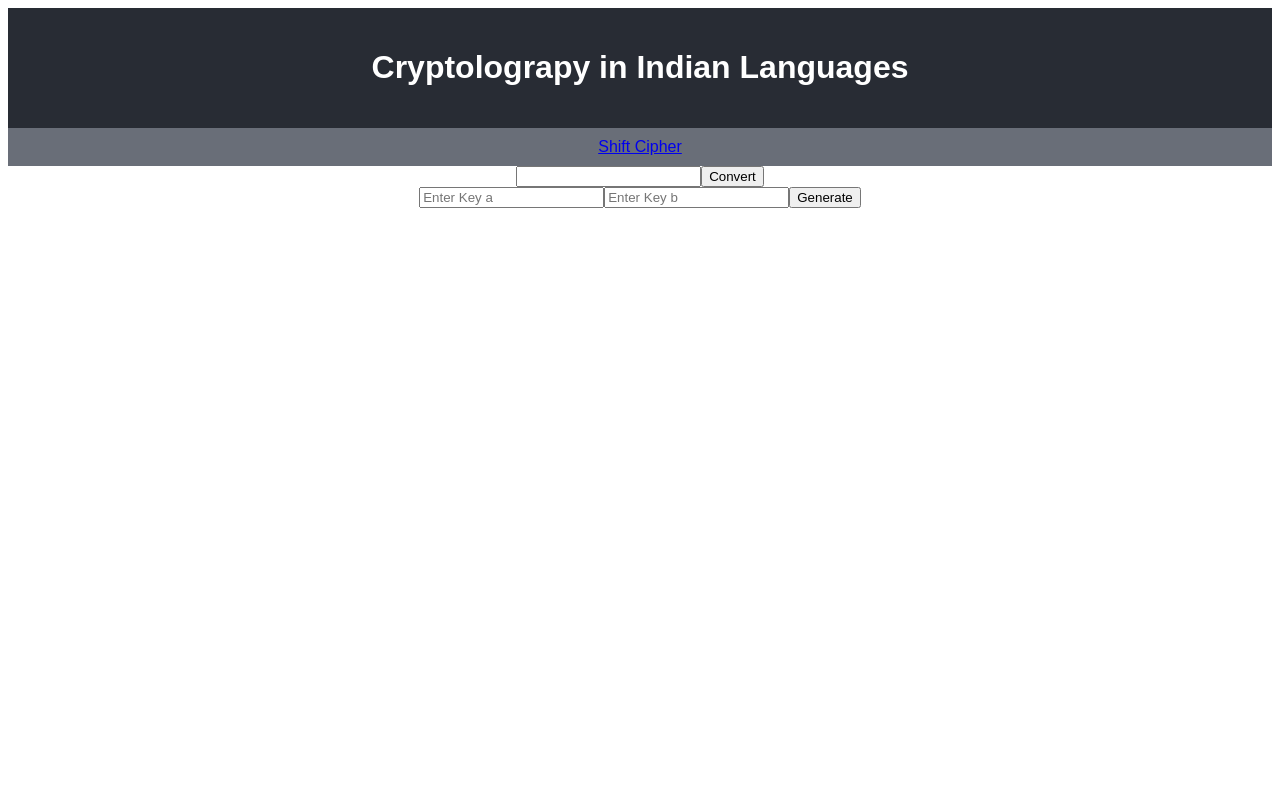
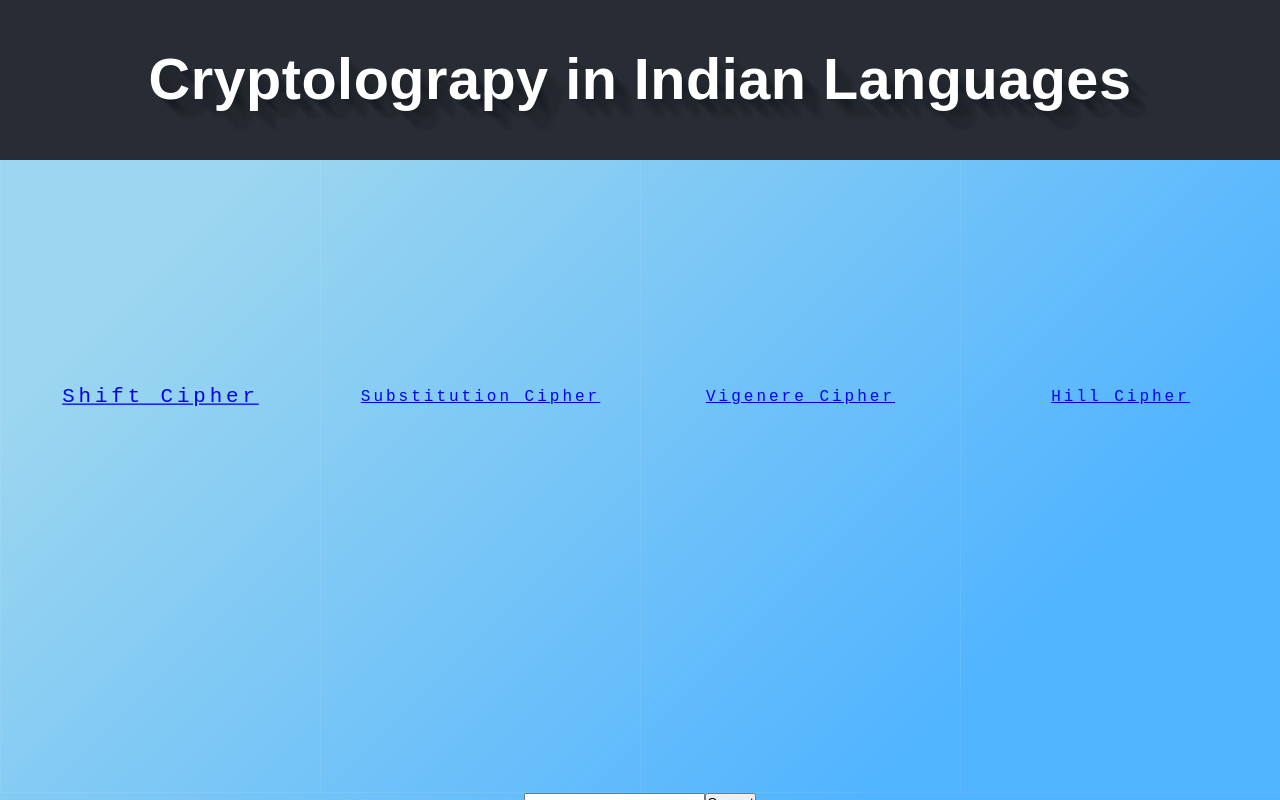
Before and after one commit to Rudragohel/CryptographyInIndianLanguages, a React (Create React App) app: page /shiftCipher in a window 1280 px wide. Built offline with nearby package versions, Linux system fonts and the light colour scheme.

Commit message:
Improved Design and added Navigation

```diff
--- a/src/App.css
+++ b/src/App.css
@@ -1,3 +1,8 @@
+body {
+  padding: 0;
+  margin: 0;
+}
+
 .App {
   text-align: center;
 }
@@ -36,3 +41,146 @@
     transform: rotate(360deg);
   }
 }
+
+body,
+html {
+  overflow-y: auto;
+  overflow-x: hidden;
+  -webkit-overflow-scrolling: touch;
+  height: 100%;
+  min-height: inherit;
+  width: 100%;
+  max-width: 100%;
+  font-size: 1rem;
+  letter-spacing: 0.5px;
+  background: linear-gradient(135deg, #9cd6ef 20%, #51b4ff 80%);
+  color: #fff;
+  text-align: center;
+  font-family: "Roboto Mono", monospace;
+}
+
+* {
+  padding: 0px;
+  margin: 0px;
+}
+
+h1 {
+  font-size: 6em;
+  font-weight: 700 !important;
+  text-shadow: 1px 1px rgba(0, 0, 0, 0.02), 2px 2px rgba(0, 0, 0, 0.02),
+    3px 3px rgba(0, 0, 0, 0.02), 4px 4px rgba(0, 0, 0, 0.02),
+    0.125rem 0.125rem rgba(0, 0, 0, 0.02), 6px 6px rgba(0, 0, 0, 0.02),
+    7px 7px rgba(0, 0, 0, 0.02), 8px 8px rgba(0, 0, 0, 0.02),
+    9px 9px rgba(0, 0, 0, 0.02), 0.3125rem 0.3125rem rgba(0, 0, 0, 0.02),
+    11px 11px rgba(0, 0, 0, 0.02), 12px 12px rgba(0, 0, 0, 0.02),
+    13px 13px rgba(0, 0, 0, 0.02), 14px 14px rgba(0, 0, 0, 0.02),
+    0.625rem 0.625rem rgba(0, 0, 0, 0.02), 16px 16px rgba(0, 0, 0, 0.02),
+    17px 17px rgba(0, 0, 0, 0.02), 18px 18px rgba(0, 0, 0, 0.02),
+    19px 19px rgba(0, 0, 0, 0.02), 1.25rem 1.25rem rgba(0, 0, 0, 0.02);
+}
+
+h4,
+h5 {
+  margin-top: 1em;
+  letter-spacing: 3px;
+}
+
+h1,
+h2,
+h3,
+h4,
+h5,
+h6 {
+  line-height: 100%;
+  font-weight: normal;
+}
+
+p {
+  font-size: 0.875em;
+  margin-bottom: 1em;
+  line-height: 160%;
+}
+
+/* #toggle-alert {
+        position: fixed;
+        z-index: 1000;
+        right: 1.5em;
+        top: 1.5em;
+        display: block;
+        border: 1px solid #fff;
+        padding: 1em 1.8em;
+        font-size: 0.6125em;
+        border-radius: 100em;
+        cursor: pointer;
+        transition: 0.3s ease-out all;
+      } */
+/* #toggle-alert i {
+        margin-right: 0.7em;
+        line-height: 100%;
+        opacity: 0.7;
+        font-size: 1rem;
+      }
+      #toggle-alert:hover {
+        border-color: #ffc371;
+        color: #ffc371;
+      } */
+
+.options {
+  display: table;
+  border-collapse: collapse;
+  width: 100%;
+  height: 99vh;
+  table-layout: fixed;
+}
+.options > .option {
+  position: relative;
+  overflow: hidden;
+  display: table-cell;
+  vertical-align: middle;
+  transform: translate3d(0, 0, 0);
+  transition-property: background;
+  transition-timing-function: cubic-bezier(0.19, 1, 0.22, 1);
+  transition-duration: 0.3s;
+  border: 1px solid rgba(255, 255, 255, 0.07);
+}
+.options > .option > input[type="radio"],
+.options > .option > input[type="checkbox"] {
+  position: absolute;
+  display: none;
+  top: 0;
+  left: 0;
+  width: 100%;
+  height: 100%;
+}
+.options > .option > input[type="radio"]:hover,
+.options > .option > input[type="radio"]:checked,
+.options > .option > input[type="checkbox"]:hover,
+.options > .option > input[type="checkbox"]:checked {
+  cursor: pointer !important;
+}
+.options > .option > input[type="radio"]:hover ~ .option-content,
+      /* .options > .option > input[type="radio"]:checked ~ .option-content, */
+      .options > .option > input[type="checkbox"]:hover ~ .option-content
+      /* .options > .option > input[type="checkbox"]:checked ~ .option-content */ {
+  width: 100%;
+  transform: scale(1.3, 1.3);
+}
+/* .options > .option > input[type="radio"]:checked ~ .on-checked,
+      .options > .option > input[type="checkbox"]:checked ~ .on-checked {
+        opacity: 1;
+        box-shadow: inset 0px 0px 3em -1.2em rgba(0, 0, 0, 0.5);
+      } */
+.options > .option > input[type="radio"]:active ~ .option-content,
+.options > .option > input[type="checkbox"]:active ~ .option-content {
+  transform: scale(1.15, 1.15);
+}
+.options > .option > .option-content {
+  position: relative;
+  z-index: 1;
+  cursor: pointer !important;
+  height: inherit;
+  transform: translate3d(0, 0, 0);
+  transition-property: transform, background, padding, transform;
+  transition-timing-function: cubic-bezier(0.19, 1, 0.22, 1);
+  transition-duration: 0.3s;
+}
--- a/src/App.js
+++ b/src/App.js
@@ -5,6 +5,9 @@ import { Headbar } from './components/Heading';
 import { Navbar } from './components/navigation';
 import { ShiftCipher } from './components/ShiftCipher';
 import { BrowserRouter as Router, Routes , Route, Link } from 'react-router-dom';
+import { SubstitutionCipher } from './components/substitutionCipher';
+import { HillCipher } from './components/HillCipher';
+import { VigenereCipher } from './components/VigenereCipher';
 function App() {
 
   return (
@@ -13,11 +16,67 @@ function App() {
 
       <div>
         <Router>
-          <div id ="navb">
-            <Link to='/shiftCipher'>Shift Cipher</Link>
+
+
+            <div class="options">
+        <label class="option">
+          <input type="radio" name="company" value="apple" checked />
+          <div class="option-content">
+            <h1 class="animated bounceIn">
+              <i class="ion-social-apple-outline"></i>
+            </h1>
+            <h4><Link to='/shiftCipher'>Shift Cipher</Link></h4>
+            <h4>
+              <i class="ion-android-radio-button-on"></i>
+            </h4>
           </div>
+          <div class="on-checked"></div>
+        </label>
+        <label class="option">
+          <input type="radio" name="company" value="facebook" />
+          <div class="option-content">
+            <h1 class="animated bounceIn">
+              <i class="ion-social-facebook-outline"></i>
+            </h1>
+            <h4><Link to='/substitutionCipher'>Substitution Cipher</Link></h4>
+            <h4>
+              <i class="ion-android-radio-button-on"></i>
+            </h4>
+          </div>
+          <div class="on-checked"></div>
+        </label>
+        <label class="option">
+          <input type="checkbox" name="social" value="tumblr" checked />
+          <div class="option-content">
+            <h1 class="animated bounceIn">
+              <i class="ion-social-tumblr-outline"></i>
+            </h1>
+            <h4> <Link to='/vigenereCipher'>Vigenere Cipher</Link></h4>
+            <h4>
+              <i class="ion-android-checkbox-outline"></i>
+            </h4>
+          </div>
+          <div class="on-checked"></div>
+        </label>
+        <label class="option">
+          <input type="checkbox" name="social" value="twitter" />
+          <div class="option-content">
+            <h1 class="animated bounceIn">
+              <i class="ion-social-twitter-outline"></i>
+            </h1>
+            <h4>            <Link to='/hillCipher'>Hill Cipher</Link></h4>
+            <h4>
+              <i class="ion-android-checkbox-outline"></i>
+            </h4>
+          </div>
+          <div class="on-checked"></div>
+        </label>
+      </div>
           <Routes>
             <Route path='/shiftCipher' element={<ShiftCipher />} />
+            <Route path='/substitutionCipher' element={<SubstitutionCipher />} />
+            <Route path='/hillCipher' element={<HillCipher />} />
+            <Route path='/vigenereCipher' element={<VigenereCipher />} />
           </Routes>
         </Router>
       </div>
--- a/src/components/ShiftCipher.js
+++ b/src/components/ShiftCipher.js
@@ -1,9 +1,8 @@
 import { characterIs } from '../chart';
 import { useState } from 'react';
-import { useForm } from 'react-hook-form';
 
 export const ShiftCipher = () => {
-    const {register, handleSubmit, formState: { errors }} = useForm();
+
     const [inputText,GetText] = useState("");
     const [vList,SetvList] = useState([]);
     const [sList,SetSList] = useState([]);
--- a/src/components/style.css
+++ b/src/components/style.css
@@ -1,10 +1,15 @@
 #headb {
-    background-color: #282c34;
-    color: white;
-    padding: 20px;
-    font-family: Arial;
-    text-align: center;
-  }
+  background-color: #282c34;
+  color: white;
+  font-family: Arial;
+  font-size: 0.6rem;
+  height: 20vh;
+  position: absolute;
+  width: 100%;
+  display: flex;
+  align-items: center;
+  justify-content: center;
+}
 #navb {
   background-color: #696e78;
   color: white;
```
